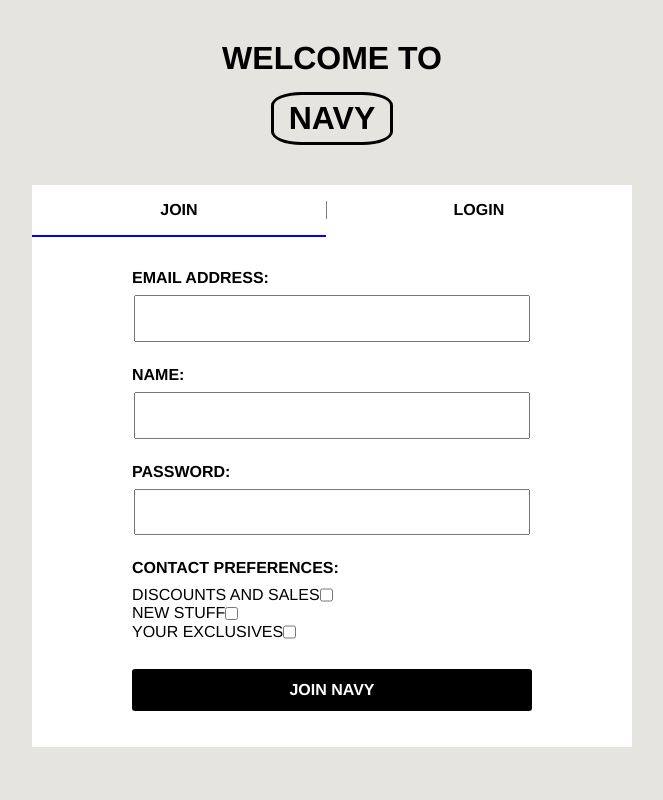
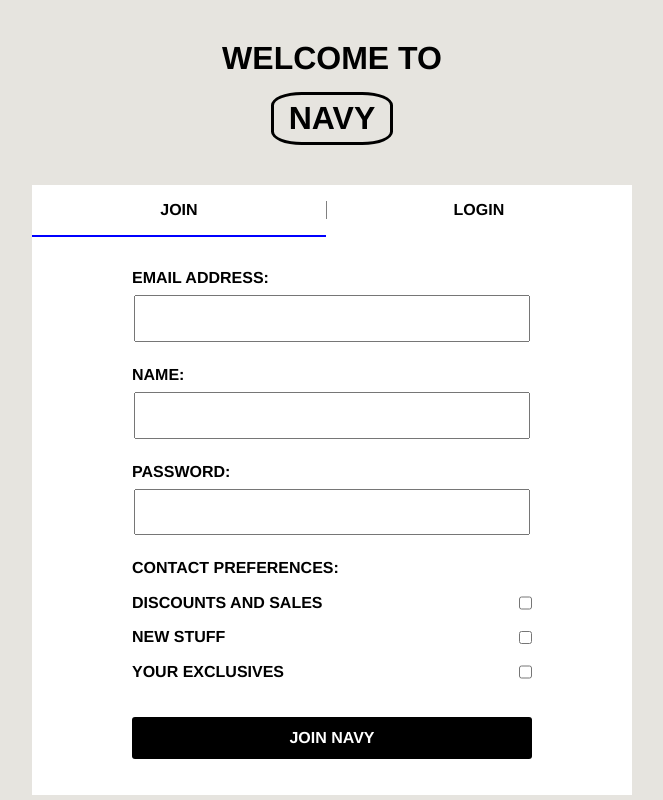
Before and after one commit to salmonsashimi/onlinestore, a Next.js app: page /register in a window 1280 px wide. Shown: the whole page, without its empty margins (308-971 px from the left). Built offline with nearby package versions, Linux system fonts and the light colour scheme.

Commit message:
styled download app button

```diff
--- a/src/components/footerComponents/FooterSocialMedia.js
+++ b/src/components/footerComponents/FooterSocialMedia.js
@@ -5,7 +5,7 @@ const FooterSocialMedia = () => {
 
     return (
         <div>
-            <p>Download mobile app here</p>
+            <p className='footerSection__app'>Download mobile app here</p>
 
             <h3 className='footerSection__name'>Subscribe to our mailing list</h3>
             <form>
--- a/src/pages/register.js
+++ b/src/pages/register.js
@@ -30,16 +30,16 @@ const RegisterPage = () => {
                     <div className='login__input'>
                         <p className='login__input-header'>CONTACT PREFERENCES:</p>
                         <div className='login__input-options'>
-                            <label for='discounts'>DISCOUNTS AND SALES</label>
-                            <input type='checkbox' id='discounts' name='discounts'></input>
+                            <label for='discounts' className='login__input-options-header'>DISCOUNTS AND SALES</label>
+                            <input type='checkbox' id='discounts' name='discounts' className='login__input-options-checkbox' />
                         </div>
                         <div className='login__input-options'>
-                            <label for='newStuff'>NEW STUFF</label>
-                            <input type='checkbox' id='newStuff' name='newStuff'></input>
+                            <label for='newStuff' className='login__input-options-header'>NEW STUFF</label>
+                            <input type='checkbox' id='newStuff' name='newStuff' className='login__input-options-checkbox' />
                         </div>
                         <div className='login__input-options'>
-                            <label for='exclusives'>YOUR EXCLUSIVES</label>
-                            <input type='checkbox' id='exclusives' name='exclusives'></input>
+                            <label for='exclusives' className='login__input-options-header'>YOUR EXCLUSIVES</label>
+                            <input type='checkbox' id='exclusives' name='exclusives' className='login__input-options-checkbox' />
                         </div>
                     </div>
 
--- a/src/styles/components/_footerSection.scss
+++ b/src/styles/components/_footerSection.scss
@@ -1,3 +1,12 @@
+.footerSection__app{
+    background-color: black;
+    color: $off-white;
+    cursor: pointer;
+    text-align: center;
+    padding: $s-size 0;
+
+}
+
 .footerSection__name {
     color: $dark-blue;
     margin: $s-size 0;
@@ -25,5 +34,4 @@
     color: white;
     font-size: $m-size;
     padding: 7px 10px;
-
 }
--- a/src/styles/components/_login.scss
+++ b/src/styles/components/_login.scss
@@ -29,6 +29,18 @@
 
 .login__input-options {
     display: flex;
+    justify-content: space-between;
+    padding: $xs-size 0;
+}
+
+.login__input-options-checkbox {
+    padding: $s-size;
+    cursor: pointer;
+    font-size: $l-size;
+}
+
+.login__input-options-header {
+    font-weight: 700;
 }
 
 .login__forgotPassword {
```
